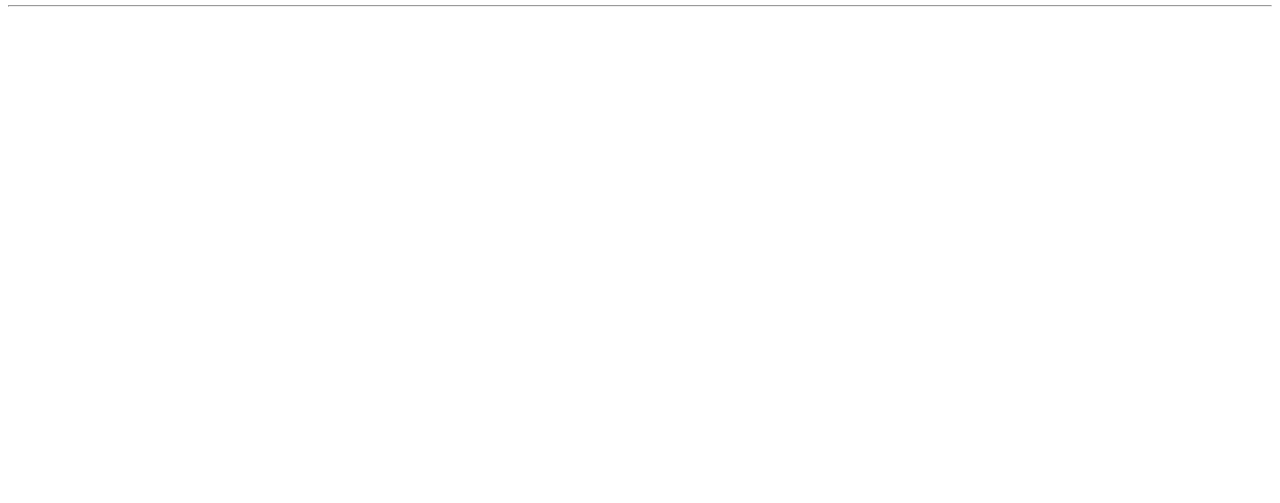
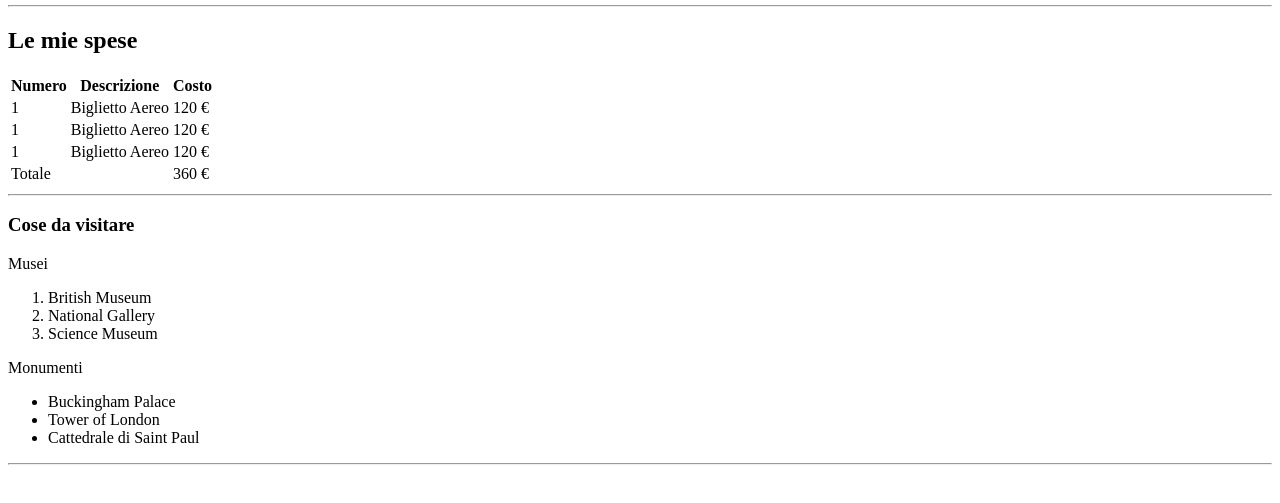
Before and after one commit to San-Moro/html-london-trip, a plain HTML site: page index.html in a window 1280 px wide. Shown: the part 101-604 px from the top of the page. Drawn offline with Linux system fonts and the light colour scheme.

Commit message:
main done

```diff
--- a/index.html
+++ b/index.html
@@ -4,7 +4,7 @@
     <meta charset="UTF-8">
     <meta http-equiv="X-UA-Compatible" content="IE=edge">
     <meta name="viewport" content="width=device-width, initial-scale=1.0">
-    <title>Document</title>
+    <title>London Trip</title>
 </head>
 <body>
     <!-- header -->
@@ -20,7 +20,55 @@
 
     <!-- main -->
     <main>
-
+        <section>
+            <h2>Le mie spese</h2>
+            <table>
+                <tr>
+                <th>Numero</th>
+                <th>Descrizione</th>
+                <th>Costo</th>
+                </tr>
+                <tr>
+                <td>1</td>
+                <td>Biglietto Aereo</td>
+                <td>120 &euro;</td>
+                </tr>
+                <tr>
+                    <td>1</td>
+                    <td>Biglietto Aereo</td>
+                    <td>120 &euro;</td>
+                </tr>
+                <tr>
+                    <td>1</td>
+                    <td>Biglietto Aereo</td>
+                    <td>120 &euro;</td>
+                </tr>
+                <tr>
+                    <td>Totale</td>
+                    <td></td>
+                    <td>360 &euro;</td>
+                </tr>
+            </table>
+        </section>
+        <hr>
+        <section>
+            <h3>Cose da visitare</h3>
+            <dl>Musei
+                <ol>
+                    <li>British Museum</li>
+                    <li>National Gallery</li>
+                    <li>Science Museum</li>
+                </ol>
+            </dl>
+            <dl>Monumenti
+                <ul>
+                    <li>Buckingham Palace</li>
+                    <li>Tower of London</li>
+                    <li>Cattedrale di Saint Paul</li>
+                </ul>
+            </dl>
+        </section>
+        <hr>
     </main>
     <!-- /main -->
 
```
